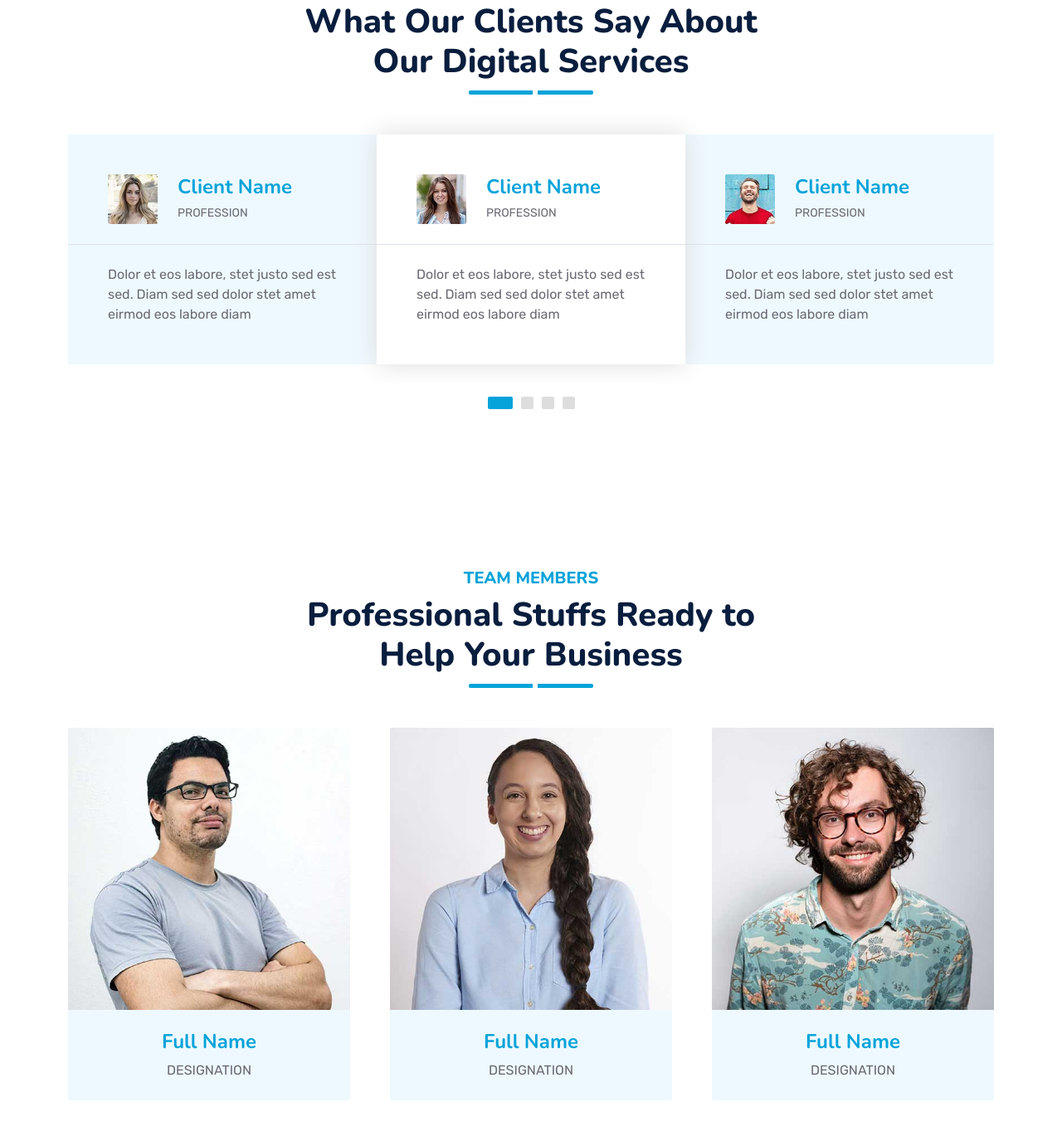
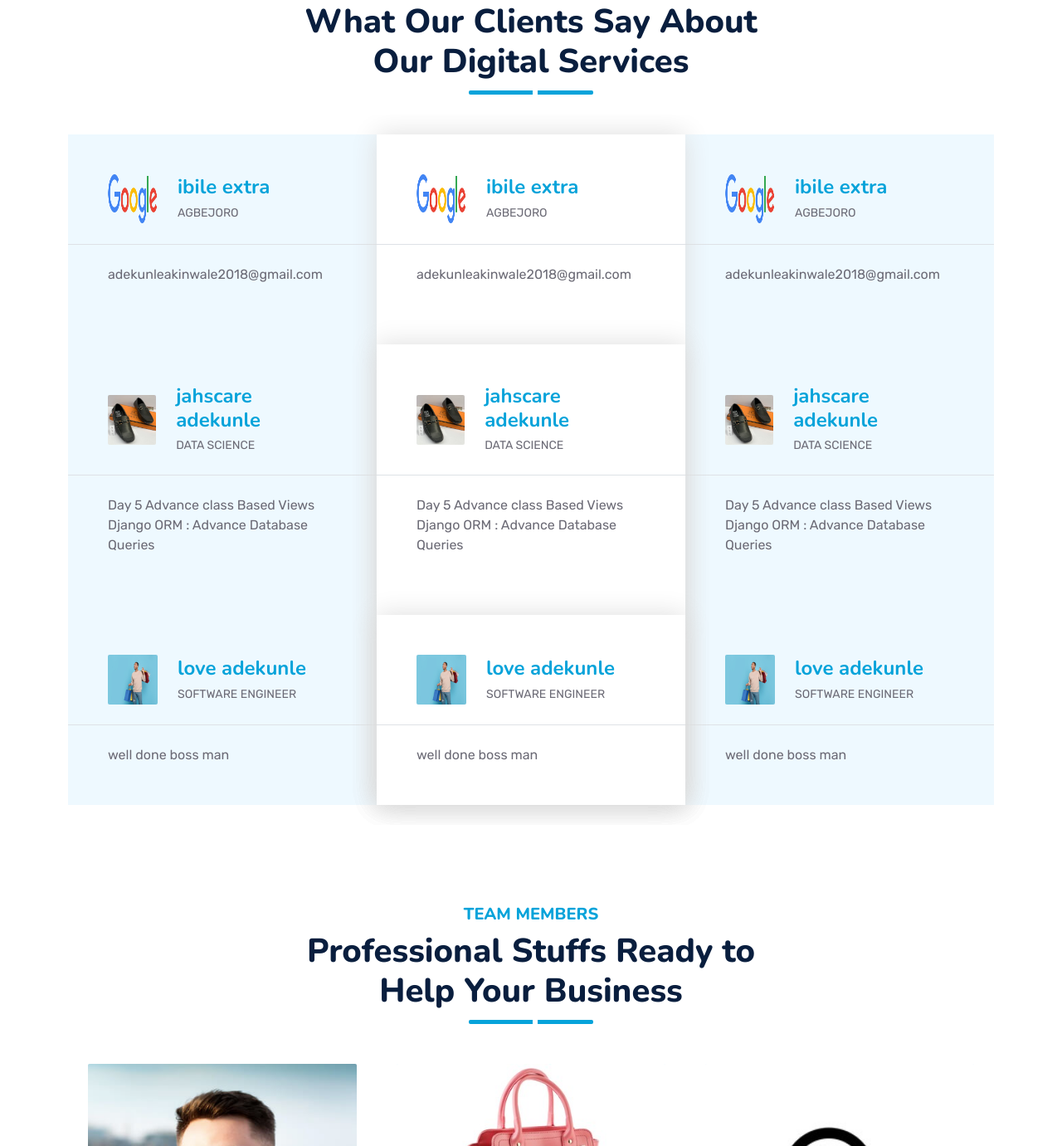
Before and after one commit to HeykinzTech/portfolio_M, a Django app: page / in a window 1280 px wide. Shown: the part 5119-6500 px from the top of the page at 83% size. Run offline with Django 4.2, Linux system fonts and the light colour scheme; data comes from the database, SQL or seed files in the repository; both versions use the stored data as it was after the commit; some libraries are stand-ins or nearby versions.

Commit message:
initial commit

```diff
--- a/myapp/templates/myapp/base.html
+++ b/myapp/templates/myapp/base.html
@@ -239,7 +239,8 @@
                             </div>
                             <div class="link-animated d-flex flex-column justify-content-start">
                                 <a class="text-light mb-2" href="{% url 'home' %}"><i class="bi bi-arrow-right text-primary me-2"></i>Home</a
-                                <a class="text-light mb-2" href="{% url 'about' %}"><i class="bi bi-arrow-right text-primary me-2"></i>About Us</a>
+
+                                <a class="text-light mb-2" href="{% url 'about' %}"><i class="bi bi-arrow-right text-primary me-2"></i>About Us </a>
                                 <a class="text-light mb-2" href="{% url 'service' %}"><i class="bi bi-arrow-right text-primary me-2"></i>Our Services</a>
                                 <a class="text-light mb-2" href="{% url 'team' %}"><i class="bi bi-arrow-right text-primary me-2"></i>Meet The Team</a>
                                 <a class="text-light mb-2" href="{% url 'blog' %}"><i class="bi bi-arrow-right text-primary me-2"></i>Latest Blog</a>
--- a/myapp/templates/myapp/blog.html
+++ b/myapp/templates/myapp/blog.html
@@ -48,10 +48,10 @@
 <div class="container-fluid bg-primary py-5 bg-header" style="margin-bottom: 90px;">
     <div class="row py-5">
         <div class="col-12 pt-lg-5 mt-lg-5 text-center">
-            <h1 class="display-4 text-white animated zoomIn">About Us</h1>
-            <a href="" class="h5 text-white">Home</a>
+            <h1 class="display-4 text-white animated zoomIn">Blog </h1>
+            <a href="{% url 'home' %}" class="h5 text-white">Home</a>
             <i class="far fa-circle text-white px-2"></i>
-            <a href="" class="h5 text-white">About</a>
+            <a href="{% url 'blog' %}" class="h5 text-white">Blog</a>
         </div>
     </div>
 </div>
--- a/myapp/templates/myapp/index.html
+++ b/myapp/templates/myapp/index.html
@@ -369,20 +369,22 @@
             </div>
             <div class="owl-carousel testimonial-carousel wow fadeInUp" data-wow-delay="0.6s">
                 <!-- here for loop -->
+                {% for testimonial in testimonials %}
                 <div class="testimonial-item bg-light my-4">
                     <div class="d-flex align-items-center border-bottom pt-5 pb-4 px-5">
-                        <img class="img-fluid rounded" src="{% static 'img/testimonial-1.jpg' %}" style="width: 60px; height: 60px;" >
+                        <img class="img-fluid rounded" src="{{ testimonial.profile_picture.url }}" style="width: 60px; height: 60px;" >
                         <div class="ps-4">
-                            <h4 class="text-primary mb-1">Client Name</h4>
-                            <small class="text-uppercase">Profession</small>
+                            <h4 class="text-primary mb-1">{{ testimonial.client_name}}</h4>
+                            <small class="text-uppercase">{{ testimonial.profession }} </small>
                         </div>
                     </div>
                     <div class="pt-4 pb-5 px-5">
-                        Dolor et eos labore, stet justo sed est sed. Diam sed sed dolor stet amet eirmod eos labore diam
+                        {{ testimonial.content}}
                     </div>
+                    {% endfor %}
                 </div>
                 <!-- end for loop here  -->
-                <div class="testimonial-item bg-light my-4">
+                <!-- <div class="testimonial-item bg-light my-4">
                     <div class="d-flex align-items-center border-bottom pt-5 pb-4 px-5">
                         <img class="img-fluid rounded" src="{% static 'img/testimonial-2.jpg' %}" style="width: 60px; height: 60px;" >
                         <div class="ps-4">
@@ -417,7 +419,7 @@
                     <div class="pt-4 pb-5 px-5">
                         Dolor et eos labore, stet justo sed est sed. Diam sed sed dolor stet amet eirmod eos labore diam
                     </div>
-                </div>
+                </div> -->
             </div>
         </div>
     </div>
@@ -432,57 +434,28 @@
                 <h1 class="mb-0">Professional Stuffs Ready to Help Your Business</h1>
             </div>
             <div class="row g-5">
+
+                {% for member in teams %}
                 <div class="col-lg-4 wow slideInUp" data-wow-delay="0.3s">
+
                     <div class="team-item bg-light rounded overflow-hidden">
                         <div class="team-img position-relative overflow-hidden">
-                            <img class="img-fluid w-100" src="{% static 'img/team-1.jpg' %}" alt="">
+                            <img class="img-fluid w-100" src="{{member.profile_picture.url}}" alt="">
                             <div class="team-social">
-                                <a class="btn btn-lg btn-primary btn-lg-square rounded" href=""><i class="fab fa-twitter fw-normal"></i></a>
-                                <a class="btn btn-lg btn-primary btn-lg-square rounded" href=""><i class="fab fa-facebook-f fw-normal"></i></a>
-                                <a class="btn btn-lg btn-primary btn-lg-square rounded" href=""><i class="fab fa-instagram fw-normal"></i></a>
-                                <a class="btn btn-lg btn-primary btn-lg-square rounded" href=""><i class="fab fa-linkedin-in fw-normal"></i></a>
+                                <a class="btn btn-lg btn-primary btn-lg-square rounded" href="{{member.twitter.url}}"><i class="fab fa-twitter fw-normal"></i></a>
+                                <a class="btn btn-lg btn-primary btn-lg-square rounded" href="{{member.facebook.url}}"><i class="fab fa-facebook-f fw-normal"></i></a>
+                                <a class="btn btn-lg btn-primary btn-lg-square rounded" href="{{member.instagram.url}}"><i class="fab fa-instagram fw-normal"></i></a>
+                                <a class="btn btn-lg btn-primary btn-lg-square rounded" href="{{member.linkedin.url}}"><i class="fab fa-linkedin-in fw-normal"></i></a>
                             </div>
                         </div>
                         <div class="text-center py-4">
-                            <h4 class="text-primary">Full Name</h4>
-                            <p class="text-uppercase m-0">Designation</p>
+                            <h4 class="text-primary">{{member.first_Name}}  {{member.last_Name}}</h4>
+                            <p class="text-uppercase m-0">{{member.position}}</p>
                         </div>
                     </div>
                 </div>
-                <div class="col-lg-4 wow slideInUp" data-wow-delay="0.6s">
-                    <div class="team-item bg-light rounded overflow-hidden">
-                        <div class="team-img position-relative overflow-hidden">
-                            <img class="img-fluid w-100" src="{% static 'img/team-2.jpg' %}" alt="">
-                            <div class="team-social">
-                                <a class="btn btn-lg btn-primary btn-lg-square rounded" href=""><i class="fab fa-twitter fw-normal"></i></a>
-                                <a class="btn btn-lg btn-primary btn-lg-square rounded" href=""><i class="fab fa-facebook-f fw-normal"></i></a>
-                                <a class="btn btn-lg btn-primary btn-lg-square rounded" href=""><i class="fab fa-instagram fw-normal"></i></a>
-                                <a class="btn btn-lg btn-primary btn-lg-square rounded" href=""><i class="fab fa-linkedin-in fw-normal"></i></a>
-                            </div>
-                        </div>
-                        <div class="text-center py-4">
-                            <h4 class="text-primary">Full Name</h4>
-                            <p class="text-uppercase m-0">Designation</p>
-                        </div>
-                    </div>
-                </div>
-                <div class="col-lg-4 wow slideInUp" data-wow-delay="0.9s">
-                    <div class="team-item bg-light rounded overflow-hidden">
-                        <div class="team-img position-relative overflow-hidden">
-                            <img class="img-fluid w-100" src="{% static 'img/team-3.jpg' %}" alt="">
-                            <div class="team-social">
-                                <a class="btn btn-lg btn-primary btn-lg-square rounded" href=""><i class="fab fa-twitter fw-normal"></i></a>
-                                <a class="btn btn-lg btn-primary btn-lg-square rounded" href=""><i class="fab fa-facebook-f fw-normal"></i></a>
-                                <a class="btn btn-lg btn-primary btn-lg-square rounded" href=""><i class="fab fa-instagram fw-normal"></i></a>
-                                <a class="btn btn-lg btn-primary btn-lg-square rounded" href=""><i class="fab fa-linkedin-in fw-normal"></i></a>
-                            </div>
-                        </div>
-                        <div class="text-center py-4">
-                            <h4 class="text-primary">Full Name</h4>
-                            <p class="text-uppercase m-0">Designation</p>
-                        </div>
-                    </div>
-                </div>
+                {% endfor %}
+
             </div>
         </div>
     </div>
--- a/myapp/templates/myapp/testimonial.html
+++ b/myapp/templates/myapp/testimonial.html
@@ -79,9 +79,9 @@
                     <div class="pt-4 pb-5 px-5">
                         {{ testimonial.content }}
                     </div>
-                    {% endfor %}
                 </div>
-                <div class="testimonial-item bg-light my-4">
+                {% endfor %}
+                <!-- <div class="testimonial-item bg-light my-4">
                     <div class="d-flex align-items-center border-bottom pt-5 pb-4 px-5">
                         <img class="img-fluid rounded" src="{% static 'img/testimonial-2.jpg' %}" style="width: 60px; height: 60px;" >
                         <div class="ps-4">
@@ -116,7 +116,7 @@
                     <div class="pt-4 pb-5 px-5">
                         Dolor et eos labore, stet justo sed est sed. Diam sed sed dolor stet amet eirmod eos labore diam
                     </div>
-                </div>
+                </div> -->
             </div>
         </div>
     </div>
--- a/myapp/urls.py
+++ b/myapp/urls.py
@@ -7,7 +7,7 @@
     path("search/",views.search,name="search"),
     path("",views.index, name="index"),
 
-    path("home",views.index, name="home"),
+    path("home/",views.index, name="home"),
     path("about/",views.about, name="about"),
 
     path("team/",views.team, name="team"),
@@ -19,6 +19,7 @@
 
     path("story/", views.story, name="story"),
     path("career/", views.career, name="career"),
+    path("price/", views.price, name="price"),
 
     path("detail/<slug:slug>/",views.detail, name="detail"),
     path("feature/",views.feature, name="feature"),
--- a/myapp/views.py
+++ b/myapp/views.py
@@ -10,10 +10,12 @@
     post = Post.objects.all()
     slice = post[:3]
     testimonial = Testimonial.objects.all()
-    return render(request,"myapp/index.html",{'posts': slice,'testimonials':testimonial})
+    team = Member.objects.all()[:3]
+    return render(request,"myapp/index.html",{'posts': slice,'testimonials':testimonial,'teams': team})
 
 def about(request):
-    return render(request,"myapp/about.html")
+    team = Member.objects.all()[:3]
+    return render(request,"myapp/about.html",{'teams' : team})
 
 def contact(request):
     if request.method == "POST":
@@ -45,12 +47,12 @@
     return render(request,"myapp/service.html")
 
 def team(request):
-    member = Member.objects.all()
+    member = Member.objects.all()[:3]
     return render(request,"myapp/team.html",{'members': member})
 
 def testimonial(request):
     testimonial = Testimonial.objects.all()
-    return render(request,"myapp/testimonial.html",{'testimonial': testimonial})
+    return render(request,"myapp/testimonial.html",{'testimonials': testimonial})
 
 def blog(request):
     post = Post.objects.all()
@@ -67,6 +69,7 @@
     return render(request,"myapp/price.html")
 
 def detail(request,slug):
+    recent = Post.objects.all()[:5]
     post = Post.objects.get(slug=slug)
     if request.method == "POST":
        comment = Comment()
@@ -76,7 +79,7 @@
        comment.post = post
        comment.save()
        return redirect('detail',slug= slug)
-    return render(request,"myapp/detail.html" ,{"post":post})
+    return render(request,"myapp/detail.html" ,{"recent_posts " :recent ,"post":post})
 
 
 def search(request):
```
Also changed, not shown: myapp/templates/myapp/about.html (+12 -41 lines), myapp/templates/myapp/detail.html (+10 -8 lines), myapp/templates/myapp/price.html (+4 -4 lines), myapp/templates/myapp/team.html (+9 -9 lines), db.sqlite3, myapp/media/myapp/images/kidsandals2.jfif (added), myapp/media/myapp/images/magnifying-glass-search-icon-flat-260nw-738763579.jpg (added), myapp/media/myapp/images/pink-female-bag-on-white-260nw-1023693604.jpg (added), myapp/media/testimonial/googlelogo_color_92x30dp.png (added).
